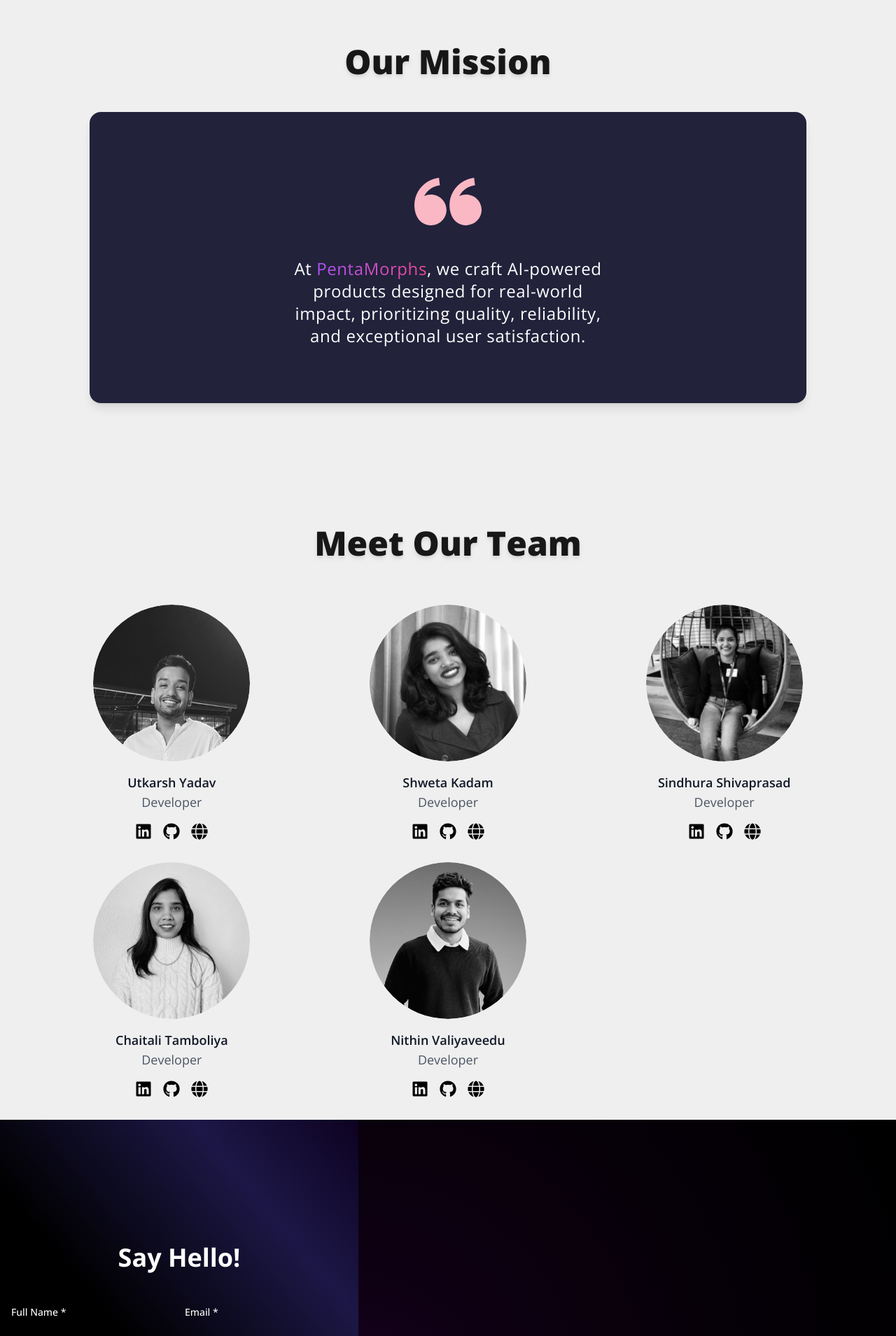
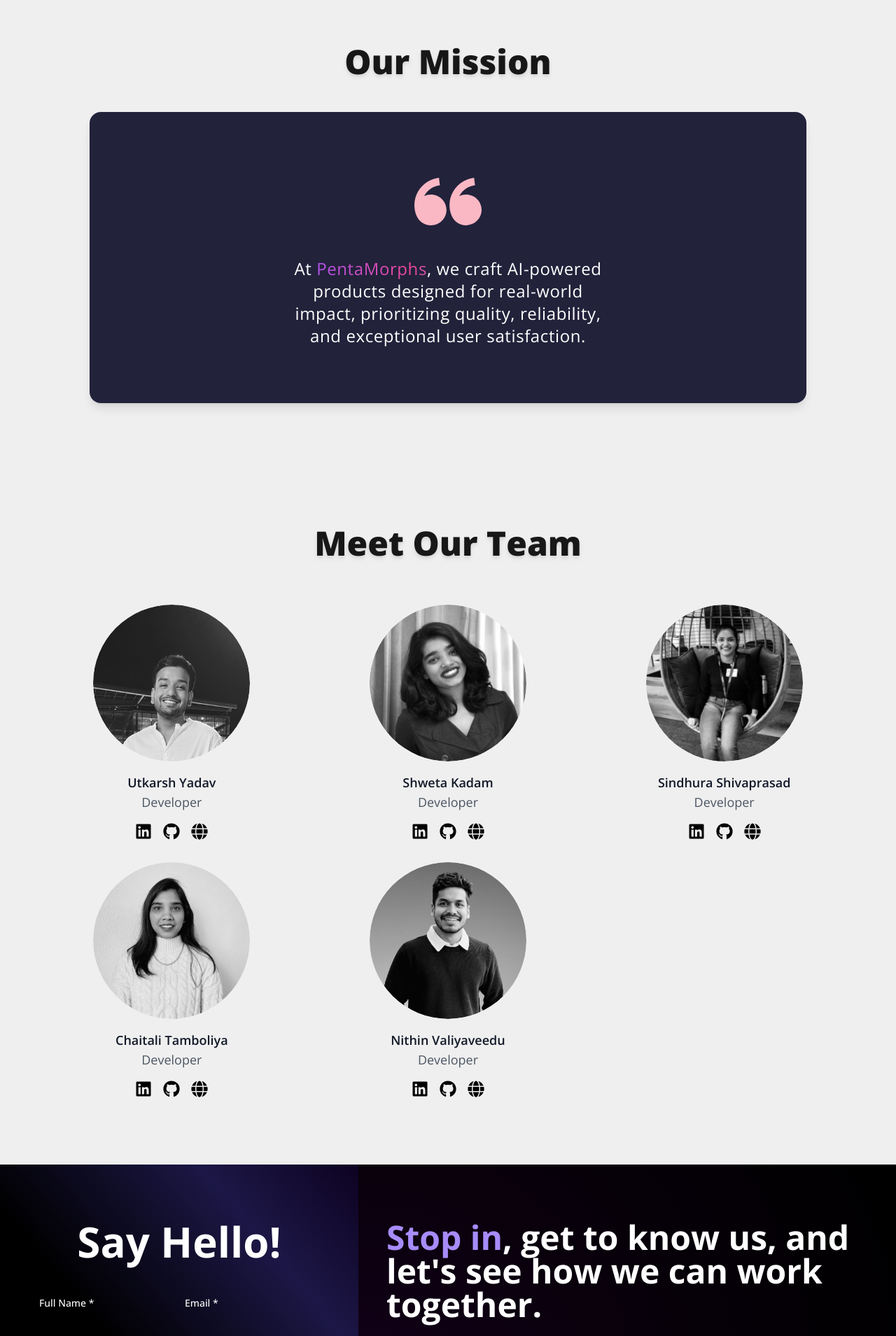
Before and after one commit to Uyadav207/denkMinds, a Next.js app: page / in a window 1280 px wide. Shown: the part 880-2789 px from the top of the page at 70% size. Built offline with nearby package versions, Linux system fonts and the light colour scheme.

Commit message:
Added footer with 4 sections and added transition for the links and icons.

```diff
--- a/src/app/components/ContactForm.tsx
+++ b/src/app/components/ContactForm.tsx
@@ -1,28 +1,57 @@
 import React from "react"
 import Forms from "./forms/Forms"
+import Link from "next/link"
+import { FontAwesomeIcon } from "@fortawesome/react-fontawesome"
 
 const ContactForm = () => {
   return (
     <section
       id="contactform"
-      className="flex flex-col md:flex-row min-h-screen"
+      className="flex flex-col md:flex-row min-h-screen sm:pt-16"
     >
-      <div className="w-full md:w-2/5 bg-contactus-gradient text-white flex flex-col justify-center  transition-opacity duration-300 hover:opacity-95">
-        <h2 className="text-4xl font-bold text-white text-center mb-8">
+      <div className="w-full md:w-2/5 bg-contactus-gradient text-white flex flex-col pt-20 transition-opacity duration-300 p-10">
+        <h2 className="text-6xl font-bold text-white text-center mb-8">
           Say Hello!
         </h2>
         <div className="flex justify-center">
           <Forms />
         </div>
       </div>
-      <div className="w-full md:w-3/5 bg-media-gradient p-10 text-white flex flex-col justify-center transition-opacity duration-300 hover:opacity-95">
-        <h2 className="text-4xl font-bold text-white mb-4">
-          Stop by our <span className="text-violet-400">studio</span> and share
-          your thoughts on your project.
+      <div className="w-full md:w-3/5 bg-media-gradient text-white flex flex-col pt-20 transition-opacity duration-300 p-10">
+        <h2 className="text-5xl font-bold text-white mb-4">
+          <span className="text-violet-400">Stop in</span>, get to know us, and let's see how we can work together.
+          {/* Stop by our <span className="text-violet-400">studio</span> and share
+          your thoughts on your project. */}
         </h2>
-        <p className="text-lg mb-8 p-4">
-          We always have great coffee....
-        </p>
+
+        <div className="flex flex-col xl:flex-row gap-10 py-8">
+          <div className="flex mt-4 md:mt-0">
+            <div className="flex flex-col">
+              <p className="text-xl">Reichenhainer Str 37,</p>
+              <p className="text-xl">Chemnitz, Saxony, Germany</p>
+              <p className="pt-10 text-xl">
+                <Link href="https://maps.app.goo.gl/UappjGQQoEHy8CZw6" className="underline-onhover text-violet-500 hover:text-white" target="_blank" rel="noopener noreferrer" title="Open in Google Maps">
+                  <FontAwesomeIcon icon={['fas', 'location-dot']} size="1x" />
+                  <span className="hover-color-text underline-white pl-3">Map</span>
+                </Link>
+              </p>
+            </div>
+          </div>
+
+          {/* Contact Us */}
+          <div className="flex mt-4 md:mt-0">
+            <div className="flex flex-col">
+              <div className="flex items-center gap-4">
+                <Link href="mailto:contact.pentamorphs@gmail.com" className="flex items-center gap-2 underline-onhover hover:text-violet-500" title="Send us an email" >
+                  {/* <FontAwesomeIcon icon={['fas', 'envelope']} size="2x" /> */}
+                  <p className="hover-color-text underline-purple">contact.pentamorphs@gmail.com</p>
+                </Link>
+              </div>
+
+            </div>
+          </div>
+
+        </div>
       </div>
     </section>
   )
--- a/src/app/components/Footer.tsx
+++ b/src/app/components/Footer.tsx
@@ -4,43 +4,25 @@ import React from 'react'
 
 const Footer = () => {
   return (
-    <footer className="flex flex-col items-center w-full">
-      <div className="bg-purple-500 w-full flex flex-col md:flex-row justify-between px-8 md:px-10 py-8">
-        {/* Logo */}
-        <div className="flex mt-4 md:mt-0">
-        <Link href="/">
-            <img
-              src={'/logo.png'}
-              alt="Pentamorphs Logo"
-              className="h-16 w-16"
-              width={64}
-              height={64}
-            />
-          </Link>
-        </div>
+    <section className="flex flex-col md:flex-row">
+      <div className="w-full md:w-2/5 bg-black text-white flex flex-col justify-center  transition-opacity duration-300 p-10 pb-30">
 
-        {/* Follow us section */}
-        <div className="flex mt-4 md:mt-0">
-          <div className="flex flex-col">
-            <p className="text-xl capitalize font-bold pb-3">Follow us</p>
-            <div className='flex gap-4'>
-              <Link href="https://www.linkedin.com/in/pentamorphs/" target="_blank" rel="noopener noreferrer" title="Follow us on LinkedIn">
+        <div className='flex mt-4 md:mt-0 gap-9 md:pl-5'>
+          <Link href="https://www.linkedin.com/in/pentamorphs/" className='hover:text-violet-500' target="_blank" rel="noopener noreferrer" title="Follow us on LinkedIn">
             <FontAwesomeIcon icon={['fab', 'linkedin']} size="2x" />
           </Link>
-              <Link href="https://x.com/PentaMorphs" target="_blank" rel="noopener noreferrer" title="Follow us on Twitter">
+          <Link href="https://x.com/PentaMorphs" className='hover:text-violet-500' target="_blank" rel="noopener noreferrer" title="Follow us on Twitter">
             <FontAwesomeIcon icon={['fab', 'x-twitter']} size="2x" />
           </Link>
         </div>
       </div>
-        </div>
 
-        {/* Location */}
+      <div className="w-full md:w-3/5 bg-black text-white flex flex-col justify-center transition-opacity duration-300 p-10 pb-30">
+        <div className="flex flex-col xl:flex-row justify-between py-8">
           <div className="flex mt-4 md:mt-0">
             <div className="flex flex-col">
-            <p className="text-xl capitalize font-bold pb-3">Address</p>
-            <Link href="https://maps.app.goo.gl/UappjGQQoEHy8CZw6" target="_blank" rel="noopener noreferrer" title="Open in Google Maps">
-              <p>Reichenhainer Str 37,</p>
-              <p>Chemnitz, Saxony, Germany</p>
+              <Link href="/" className="underline-onhover text-violet-500 hover:text-white">
+                <span className="text-xl hover-color-text underline-white">Privacy</span>
               </Link>
             </div>
           </div>
@@ -48,25 +30,15 @@ const Footer = () => {
           {/* Contact Us */}
           <div className="flex mt-4 md:mt-0">
             <div className="flex flex-col">
-            <p className="text-xl capitalize font-bold pb-3">Contact Us</p>
               <div className="flex items-center gap-4">
-              <Link href="mailto:contact.pentamorphs@gmail.com" className="flex items-center gap-2" title="Send us an email">
-                <FontAwesomeIcon icon={['fas', 'envelope']} size="2x" />
-                <p>contact.pentamorphs@gmail.com</p>
-              </Link>
-            </div>
-
+                <p>&copy; {new Date().getFullYear()} PentaMorphs. All rights reserved.</p>
               </div>
             </div>
-
           </div>
-
-      {/* Copyright */}
-      <div className="bg-purple-700 w-full flex py-4 flex-col justify-center items-center">
-        <p>&copy; {new Date().getFullYear()} PentaMorphs. All rights reserved.</p>
-        <p>DISCLAIMER: This website does not belong to a real company. It is a Planspiel Web Engineering project.</p>
         </div>
-    </footer>
+        <div><p>DISCLAIMER: This website does not belong to a real company. It is a Planspiel Web Engineering project.</p></div>
+      </div>
+    </section >
 
   )
 }
--- a/src/app/components/forms/Forms.tsx
+++ b/src/app/components/forms/Forms.tsx
@@ -92,7 +92,7 @@ const Forms: React.FC = () => {
       >
         {({ isSubmitting }) => (
           <Form className="w-full flex flex-col">
-            <div className="grid grid-cols-1 md:grid-cols-2 gap-4">
+            <div className="grid grid-cols-1 xl:grid-cols-2 gap-4">
               {[
                 { label: "Full Name", name: "name", type: "text" },
                 { label: "Email", name: "email", type: "email" },
--- a/src/app/globals.css
+++ b/src/app/globals.css
@@ -287,3 +287,45 @@ input:focus, textarea:focus {
   /* background: linear-gradient(90deg, #ff6b6b, #f06595, #845ec2); */
   color: black;
 }
+
+.underline-onhover {
+  position: relative;
+  text-decoration: none; /* Remove default underline */
+  transition: color 0.3s ease; /* Smooth color transition */
+}
+
+.underline-onhover .underline-purple::after {
+  background: #8b5cf6;
+  color: #8b5cf6
+}
+
+.underline-onhover .underline-white::after {
+  background: #fff;
+  color: #fff
+}
+
+.underline-onhover .hover-color-text::after {
+  content: '';
+  position: absolute;
+  left: 0;
+  right: 0;
+  bottom: 0;
+  height: 1px; /* Thickness of the underline */
+  transform: scaleX(0); /* Start hidden */
+  transition: transform 0.3s ease; /* Animation duration */
+  transform-origin: left;
+}
+
+.underline-onhover:hover .hover-color-text::after {
+  transform: scaleX(1); /* Show underline */
+  transition: transform 0.3s ease; /* Transition in */
+  transform-origin: left;
+}
+.underline-onhover .hover-color-text::after {
+  transform-origin: left; /* Ensure it grows from left to right */
+}
+.underline-onhover:not(:hover) .hover-color-text::after {
+  transition: transform 0.3s ease; /* Transition out */
+  transform: scaleX(0); /* Hide underline */
+  transform-origin: right; /* Ensure it shrinks from right to left */
+}
--- a/src/app/layout.tsx
+++ b/src/app/layout.tsx
@@ -31,7 +31,7 @@ export default function RootLayout({
         className={`${geistSans.variable} ${geistMono.variable} antialiased`}
       >
         {children}
-        {/* <Footer /> */}
+        <Footer />
       </body>
     </html>
   );
```
Also changed, not shown: 1 other file (tests, documents, lock files or other folders). Lines whose indentation alone changed are shown as unchanged.
